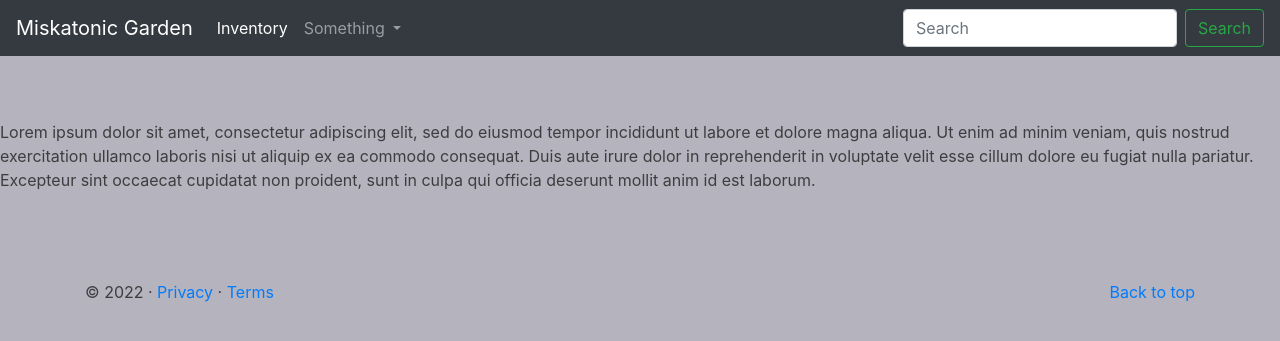
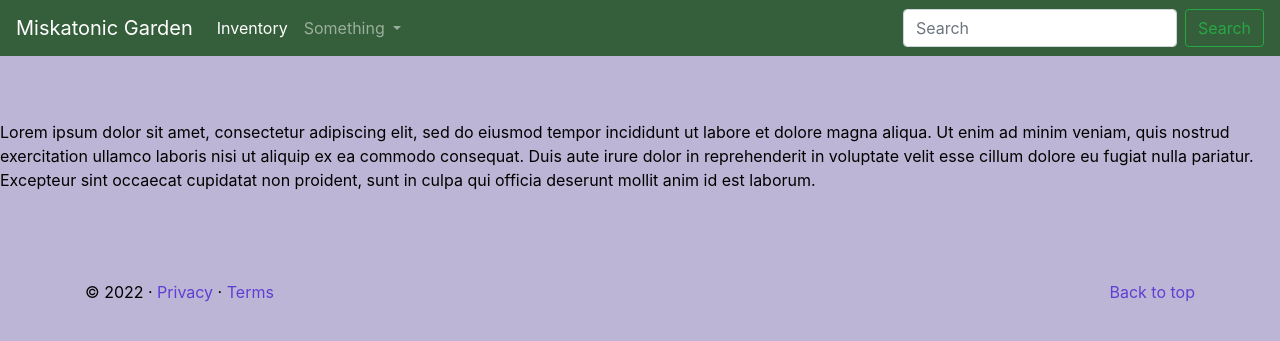
Before and after one commit to aholdengouveia/MiskatonicGardenTemplate, a Jekyll site: the page built from index.markdown, in a window 1280 px wide. Shown: the top 341 px of the page. Built offline with Jekyll 4.4.1, drawn with Linux system fonts in a browser that asks for light colours; nearby versions of some CDN libraries.

Commit message:
Changed colours on the navbar and weblinks

```diff
--- a/_layouts/default.html
+++ b/_layouts/default.html
@@ -36,7 +36,7 @@
 
       <!--Nav bar area at the top of the page -->
 
-      <nav class="navbar navbar-expand-lg navbar-dark fixed-top bg-dark">
+      <nav class="navbar navbar-expand-lg navbar-dark fixed-top" style="background-color: #355E3B;">
         <a class="navbar-brand" href="index.html">Miskatonic Garden</a>
         <button class="navbar-toggler" type="button" data-toggle="collapse" data-target="#navbarSupportedContent"
           aria-controls="navbarSupportedContent" aria-expanded="false" aria-label="Toggle navigation">
--- a/css/carousel.css
+++ b/css/carousel.css
@@ -5,8 +5,8 @@
 body {
   padding-top: 3rem;
   padding-bottom: 3rem;
-  color: #3d3d40;
-  background-color: #b5b3bd
+  color: #000000;
+  background-color: #BDB5D5;
 }
 
 
--- a/css/stylesheet.css
+++ b/css/stylesheet.css
@@ -0,0 +1,21 @@
+
+a:link {
+  color: #5D3FD3;
+  background-color: transparent;
+  text-decoration: none;
+}
+a:visited {
+  color: #51414F;
+  background-color: transparent;
+  text-decoration: none;
+}
+a:hover {
+  color: #5D3FD3;
+  background-color: transparent;
+  text-decoration: underline;
+}
+a:active {
+  color: #483248;
+  background-color: transparent;
+  text-decoration: underline;
+}
```
